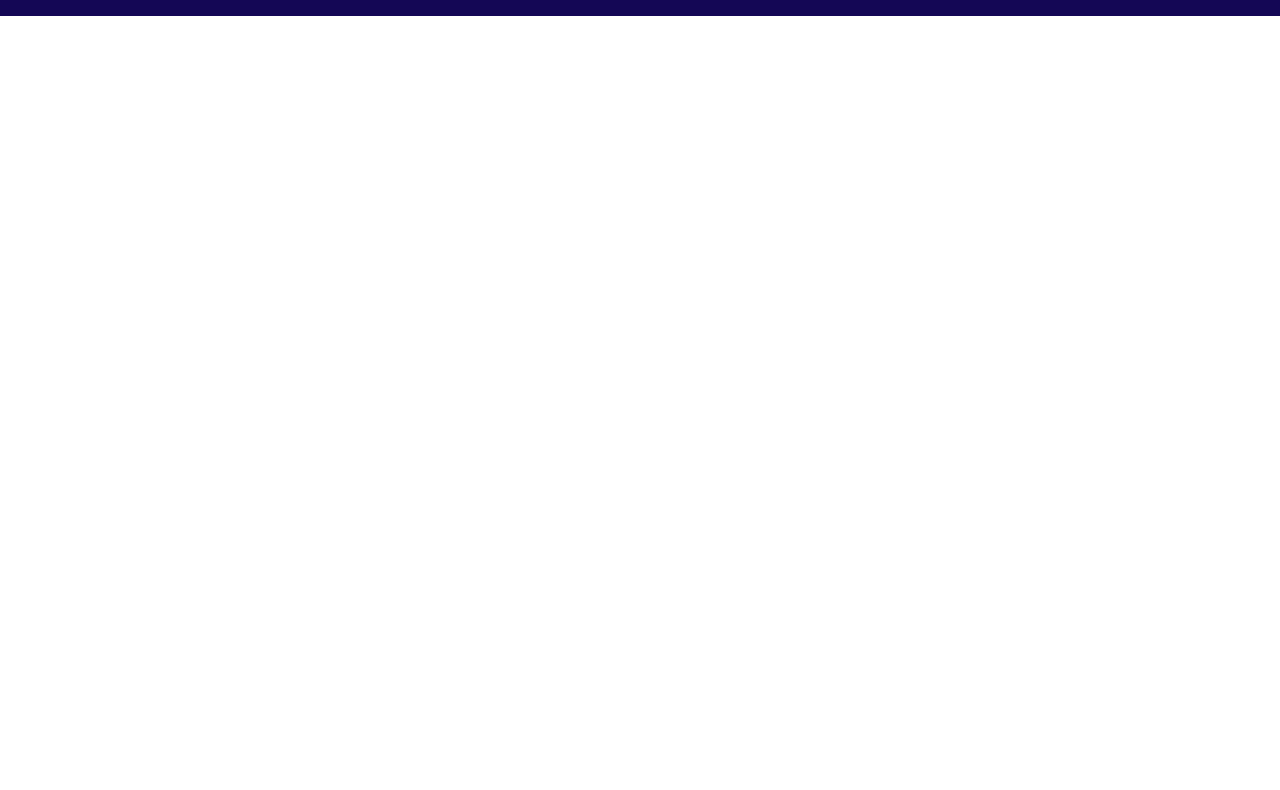
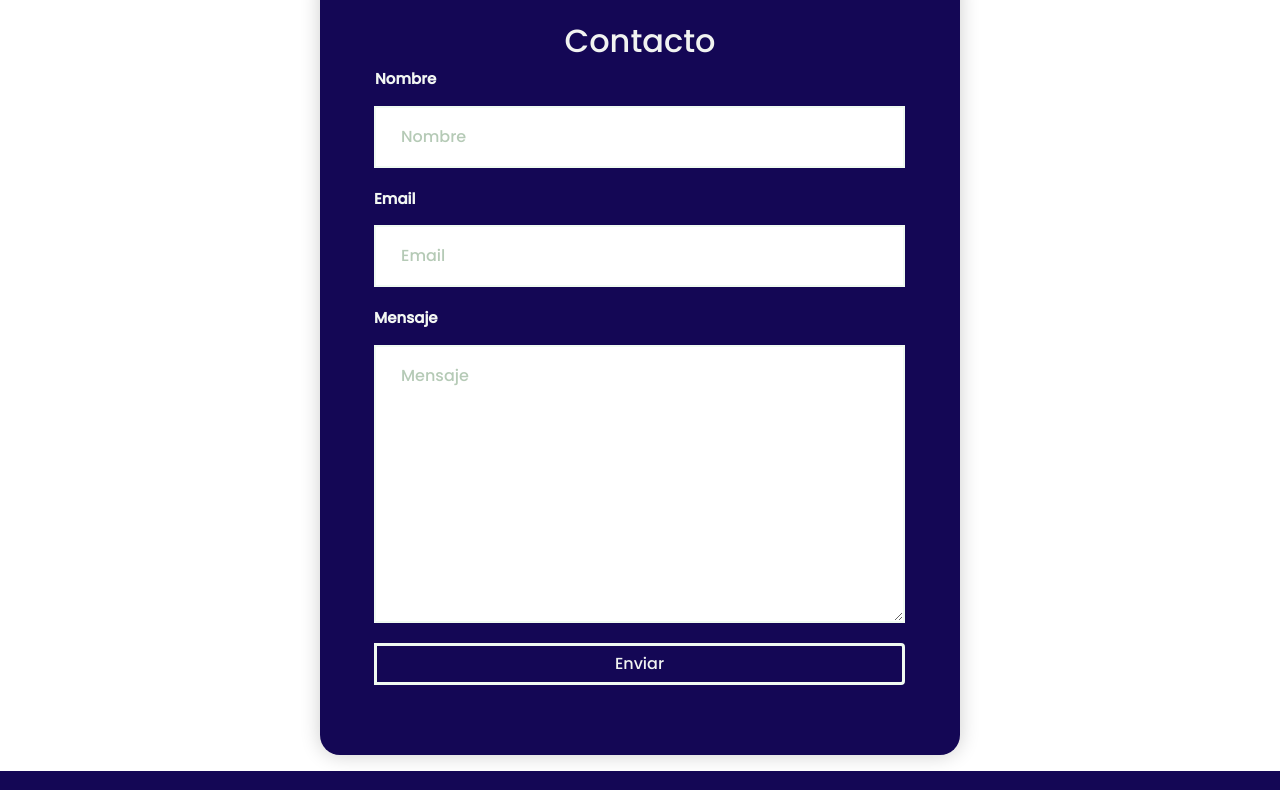
Before and after one commit to YACSCH/TrabajoFinal_Mod1_Ycastillo, a plain HTML site: page index.html in a window 1280 px wide. Shown: the part 1615-2405 px from the top of the page. Before the commit the page ends 1631 px from the top, so only its background shows below. Drawn offline with nearby package versions, Linux system fonts and the light colour scheme.

Commit message:
cambio de colores para las secciones

```diff
--- a/assets/css/style.css
+++ b/assets/css/style.css
@@ -7,7 +7,7 @@ html{
 }
 body {
   font-family: 'Poppins', sans-serif;
-  color: rgb(20, 7, 85);
+  color: rgb(46, 40, 71);
 }
 .colorfondo {
   background-color: rgb(20, 7, 85);
@@ -19,6 +19,10 @@ a{
 a:visited {
   color: white;
 
+}
+h2{
+  color: rgb(20, 7, 85);
+  font-size: 35;
 }
 .navbar-custom {
   background-color: rgb(20, 7, 85);
@@ -52,12 +56,53 @@ a:visited {
 
 
 /* Contacto */
-
-#Contacto form label {
-  font-weight: 700;
-  color: rgb(20, 7, 85);
+.contacto {
+  display: flex;
+    align-items: center;
+    justify-content: center;
+}
+form {
+  padding: 50px 55px;
+  box-shadow: 0 0 20px rgba(0,0,0, 0.2);
+  border-radius: 20px;
+  text-align: center;
+  width: 640px;
+}
+form h2{
+  color: #f1f3f1;
+  font-size: 35;
+}
+.input-group {
+  display: flex;
+  flex-direction:column;
+  text-align:left;
 }
 
+label{
+  color: #f2f6f2;
+  font-size: 15px;
+  font-weight: 600;
+  margin-bottom: 15px;
+}
+input, textarea{
+  padding: 17px 25px;
+  border-radius: 20px;
+  margin-bottom: 20px;
+
+  border: 2px solid #f0faf1;
+  color:#283629;
+  outline: none;
+}
+input::placeholder, textarea::placeholder {
+  color: #b5cab6;
+}
+.btn {
+  color: #f1f3f1;
+  border: #f0faf1 solid;
+}
+.btn :hover{
+  color: #f0faf1;
+}
 @media (max-width: 768px) {
   #Contacto form label {
     font-weight: 400;
--- a/index.html
+++ b/index.html
@@ -29,7 +29,13 @@
                             <a class="nav-link" href="#experiencia">Experiencia</a>
                         </li>
                         <li class="nav-item">
+                            <a class="nav-link" href="#habilidades">Habilidades</a>
+                        </li>
+                        <li class="nav-item">
                             <a class="nav-link" href="#portafolio">Portafolio</a>
+                        </li>
+                        <li class="nav-item">
+                            <a class="nav-link" href="#contacto">Contacto</a>
                         </li>
                     </ul>
                 </div>
@@ -53,6 +59,12 @@
             </div>
 
         </header>
+        <section id="educacion" class="educacion">
+
+        </section>
+        <section id="experiencia" class="experiencia">
+
+        </section>
         <section id="habilidades" class="container text-center my-5">
             <h2 class="display-3 fw-bold my-4">Habilidades</h2>
             <p class="my-4">
@@ -83,7 +95,7 @@
             </div>
         </section>
         <section id="portafolio" class="portafolio p-5 colorfondo">
-            <h2 class="display-5 fw-bold text-center text-white mb-3 ">Portafolio</h2>
+            <h2 class="display-5 fw-bold text-center text-white mb-3 mt-5">Portafolio</h2>
             <div class="row">
                 <div class="col-12 col-sm-4 py-2">
                     <div class="card">
@@ -109,9 +121,9 @@
                 </div>
                 <div class="col-12 col-sm-4 py-2">
                     <div class="card">
-                        <div class="image-top" style="background-image: url(assets/img/cv.jpg)"></div>
+                        <div class="image-top" style="background-image: url(assets/img/reparacionpcs.jpg)"></div>
                         <div class="card-body">
-                            <h5 class="card-title fw-bold">Curriculum Vitae</h5>
+                            <h5 class="card-title fw-bold">Reparacion Pcs</h5>
                                <button type="button" class="btn btn-outline-primary">
                                 Ver más
                             </button>
@@ -120,6 +132,20 @@
                 </div>
             </div>
 
+        </section>
+        <section id="contacto" class="contacto">
+            <form class = "my-3 colorfondo" action="">
+                <h2>Contacto</h2>
+                <div class="input-group">
+                    <label for="name">Nombre</label>
+                    <input type="text" name="name" id="name" placeholder="Nombre">
+                    <label for="email">Email</label>
+                    <input type="text" name="email" id="email" placeholder="Email">
+                    <label for="message">Mensaje</label>
+                    <textarea name="message" id="message" cols="30" rows="10" placeholder="Mensaje"></textarea>
+                    <input class="btn" type="button" value="Enviar">
+                </div>
+            </form>
         </section>
        <footer class="colorfondo text-center text-light p-4">
             <p class="mb-0">Yamil Castillo 2023. Todos los derechos reservados.</p>
```
Also changed, not shown: assets/img/reparacionpcs.jpg (added).
